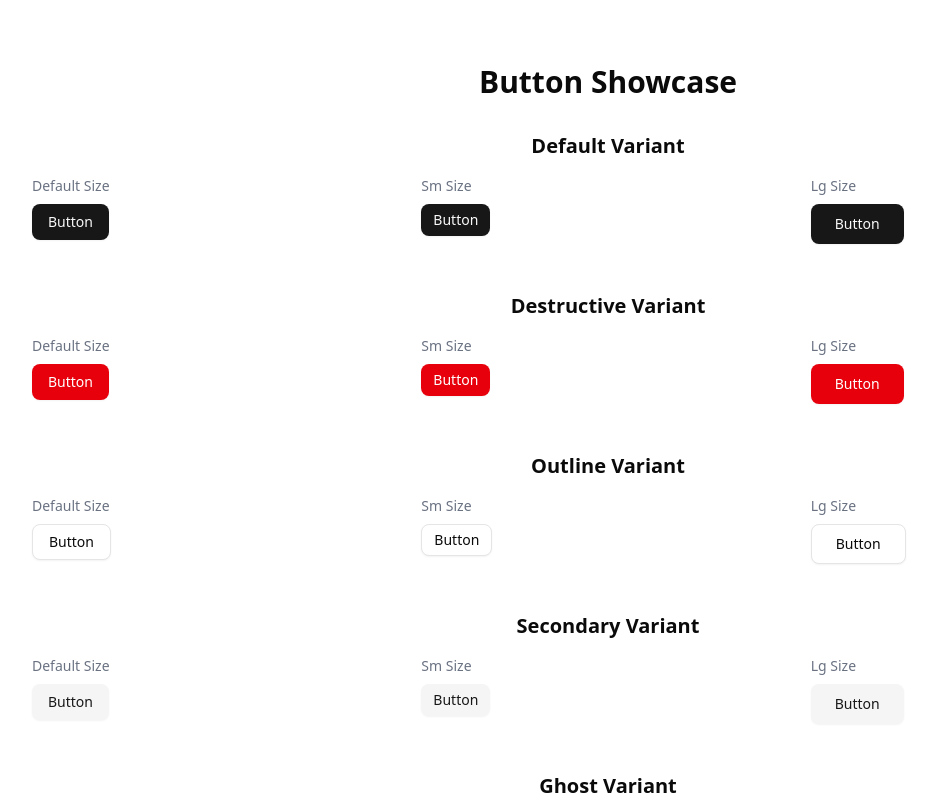
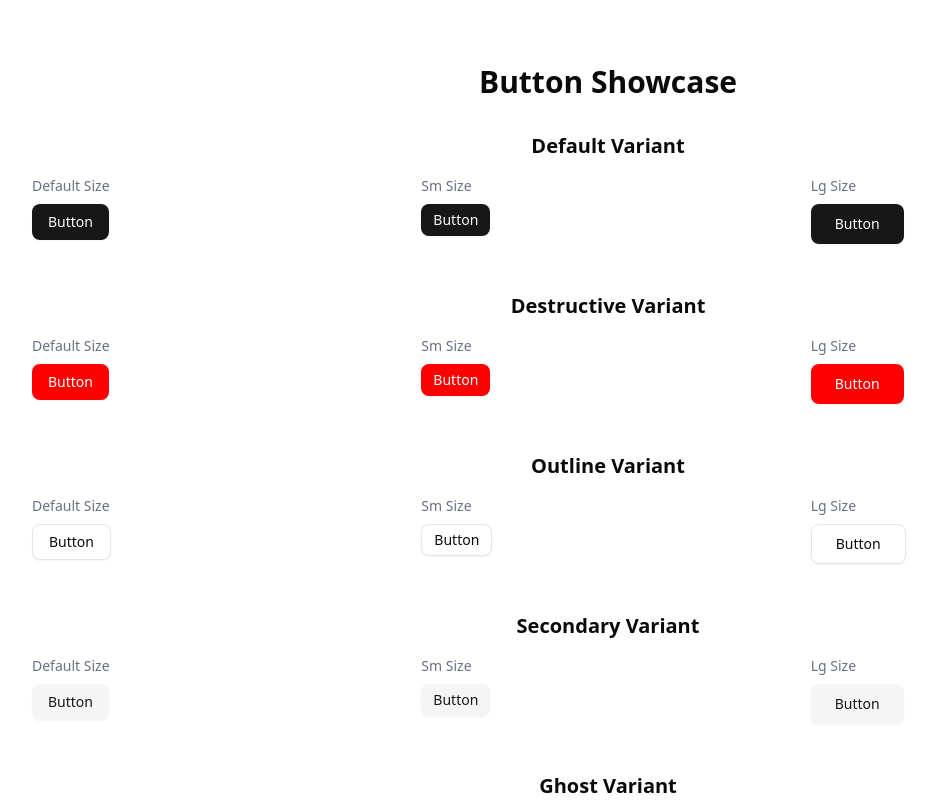
Before and after one commit to haroldpark/new-repo, a React (Vite) app: page / in a window 1280 px wide. Shown: the top 800 px of the page, without its empty margins (32-969 px from the left). Built offline with nearby package versions, Linux system fonts and the light colour scheme.

Commit message:
Save progress

```diff
--- a/src/index.css
+++ b/src/index.css
@@ -106,7 +106,9 @@
 
   --accent-foreground: oklch(0.205 0 0);
 
-  --destructive: oklch(0.577 0.245 27.325);
+  /* --destructive: oklch(0.577 0.245 27.325); */
+
+  --destructive: red;
 
   --border: oklch(0.922 0 0);
 
```
Also changed, not shown: 2 other files (tests, documents, lock files or other folders).
